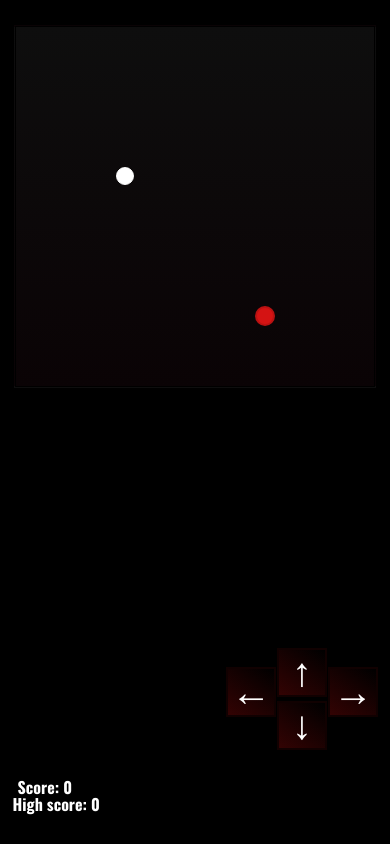
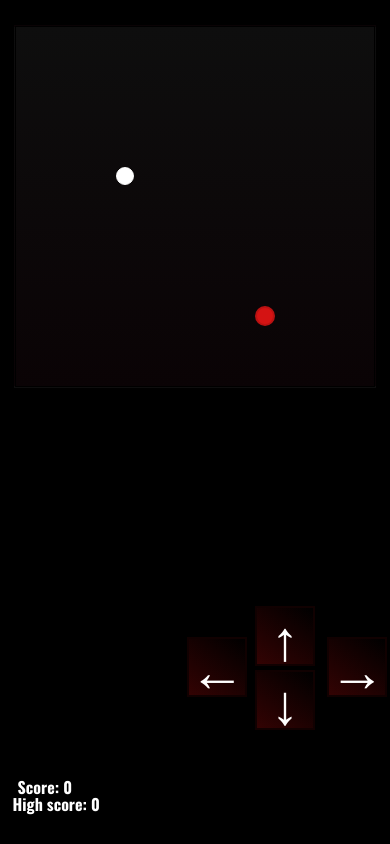
Before and after one commit to a-y-u-s-h-0-127/terror-of-snake, a plain HTML site: page index.html in a window 390 px wide. Drawn offline with nearby package versions, Linux system fonts and the light colour scheme.

Commit message:
update style.css

```diff
--- a/style.css
+++ b/style.css
@@ -134,15 +134,29 @@ button:active{
 
 @media (max-width:480px) {
     button{
-        font-size: 2.5rem;
+        font-size: 3.5rem;
     }
 
     #arrow-control{
-        right: 20%;
-        bottom: 15%;
+        right: 30%;
+        bottom: 20%;
     }
 
     .right-left-arrow{
         margin-top: 8px;
     }
+
+    .up-down-arrow{
+        height: 23px;
+        margin: 0px 0px 0px 68px;
+    }
+
+    .right-left-arrow{
+        width: 200px;
+    }
+
+    #RightArrow, #LeftArrow, #DownArrow, #UpArrow{
+        width: 60px;
+        height: 60px;
+    }
 }
```
